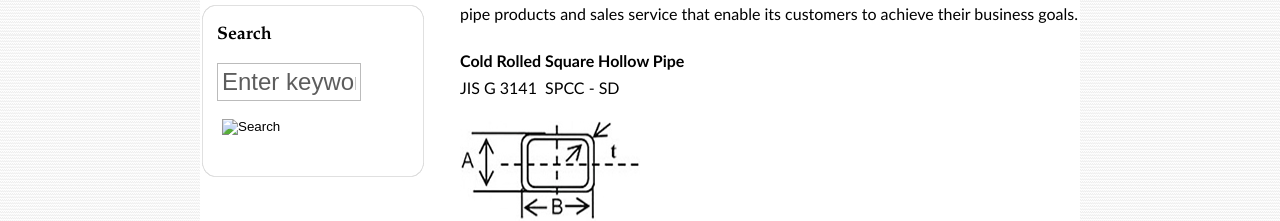
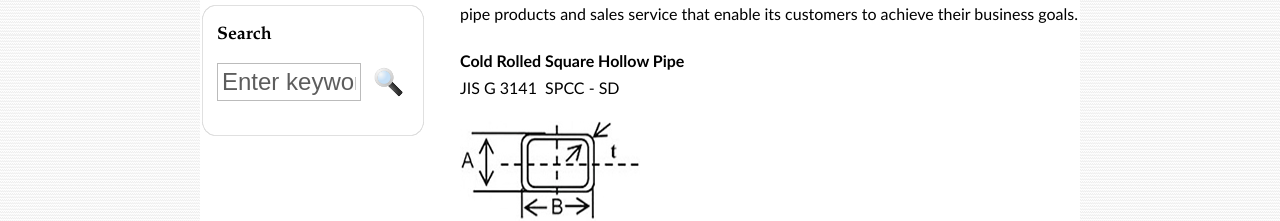
Before and after one commit to desmond124/SingsunT, a plain HTML site: page Our Products Cold Rolled Pipe 4.html in a window 1280 px wide. Shown: the part 965-1186 px from the top of the page. Drawn offline with Linux system fonts and the light colour scheme.

Commit message:
Update Our Products Cold Rolled Pipe 4.html

```diff
--- a/Our Products Cold Rolled Pipe 4.html
+++ b/Our Products Cold Rolled Pipe 4.html
@@ -74,7 +74,7 @@
             <form method="post" action="#" id="search_form">
               <p>
                 <input class="search" type="text" name="search_field" value="Enter keywords....." />
-                <input name="search" type="image" style="border: 0; margin: 0 0 -9px 5px;" src="style/search.png" alt="Search" title="Search" />
+                <input name="search" type="image" style="border: 0; margin: 0 0 -9px 5px;" src="search.png" alt="Search" title="Search" />
               </p>
             </form>
           </div>
```
